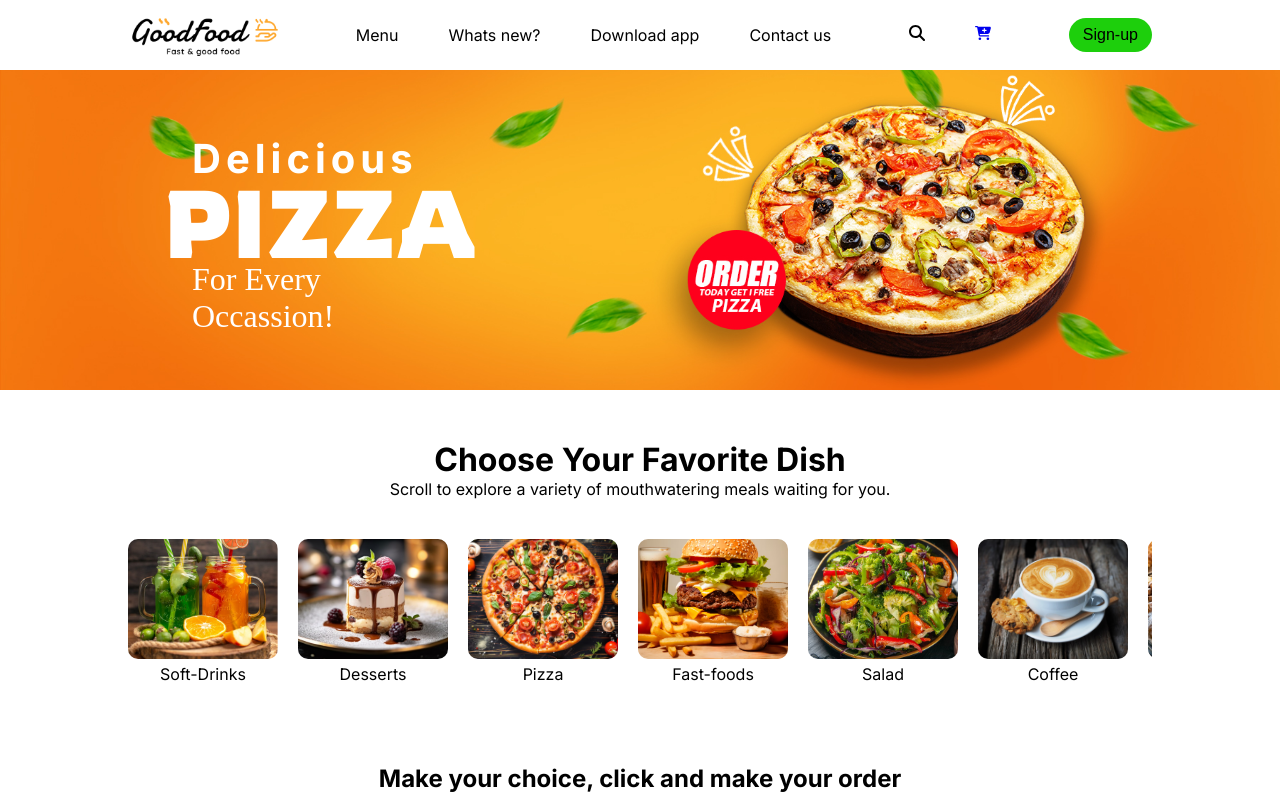
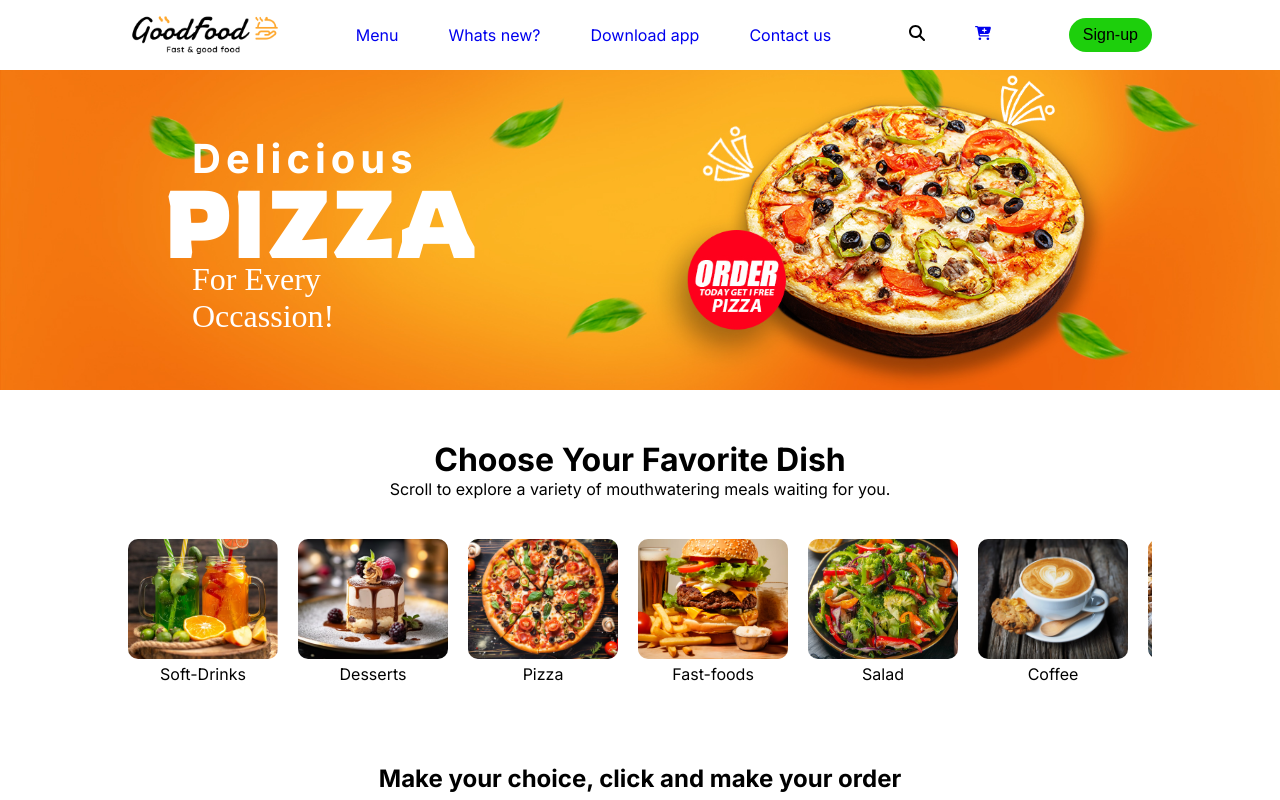
Before and after one commit to felixDev22/ecommerce, a React (Vite) app: page / in a window 1280 px wide. Shown: the top 800 px of the page. Built offline with nearby package versions, Linux system fonts and the light colour scheme; a web font is replaced by a local one.

Commit message:
Add Link to the home, correct prop type

```diff
--- a/src/components/Navbar/Navbar.jsx
+++ b/src/components/Navbar/Navbar.jsx
@@ -7,12 +7,14 @@ import { Link } from 'react-router-dom';
 const Navbar = ({ setShowLogin }) => {
   return (
     <div className="nav">
-      <img src={assets.logo} alt="logo" className="logo" />
+      <Link to="/">
+        <img src={assets.logo} alt="logo" className="logo" />
+      </Link>
       <ul className="nav-menu">
-        <li>Menu</li>
-        <li>Whats new?</li>
-        <li>Download app</li>
-        <li>Contact us</li>
+        <a href="#menu">Menu</a>
+        <a href="#">Whats new?</a>
+        <a href="#">Download app</a>
+        <a href="#footer">Contact us</a>
       </ul>
       <div className="nav-right">
         <icons.FaMagnifyingGlass className="nav-icon" />
@@ -29,7 +31,7 @@ const Navbar = ({ setShowLogin }) => {
   );
 };
 Navbar.propTypes = {
-  setShowLogin: PropTypes.string.isRequired,
+  setShowLogin: PropTypes.func,
 };
 
 export default Navbar;
```
